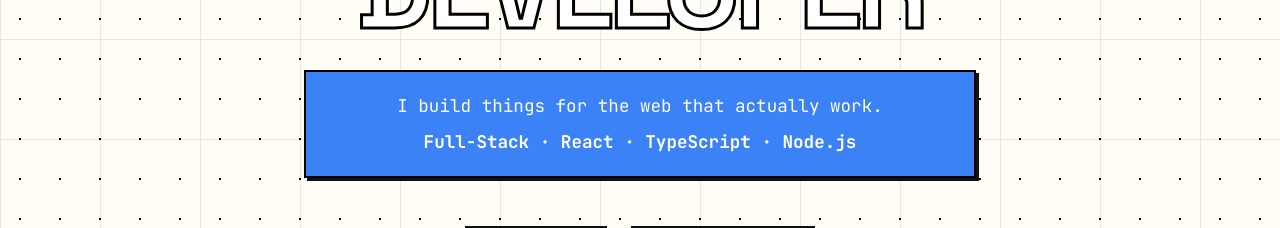
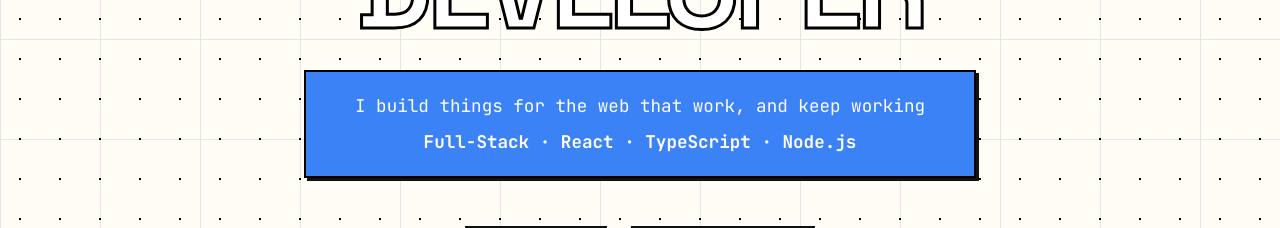
Before and after one commit to iamayushkarma/portfolio, a React (Vite) app: page / in a window 1280 px wide. Shown: the part 361-589 px from the top of the page. Built offline with nearby package versions, Linux system fonts and the light colour scheme; no server answers.

Commit message:
fix: update HeroSection description for clarity and impact

```diff
--- a/src/sections/HeroSection.tsx
+++ b/src/sections/HeroSection.tsx
@@ -51,7 +51,7 @@
             shadow-brutal
           "
         >
-          I build things for the web that actually work.{" "}
+          I build things for the web that work, and keep working{" "}
           <br className="hidden sm:block" />
           <span className="font-bold block sm:inline mt-1 sm:mt-0">
             Full-Stack · React · TypeScript · Node.js
```
